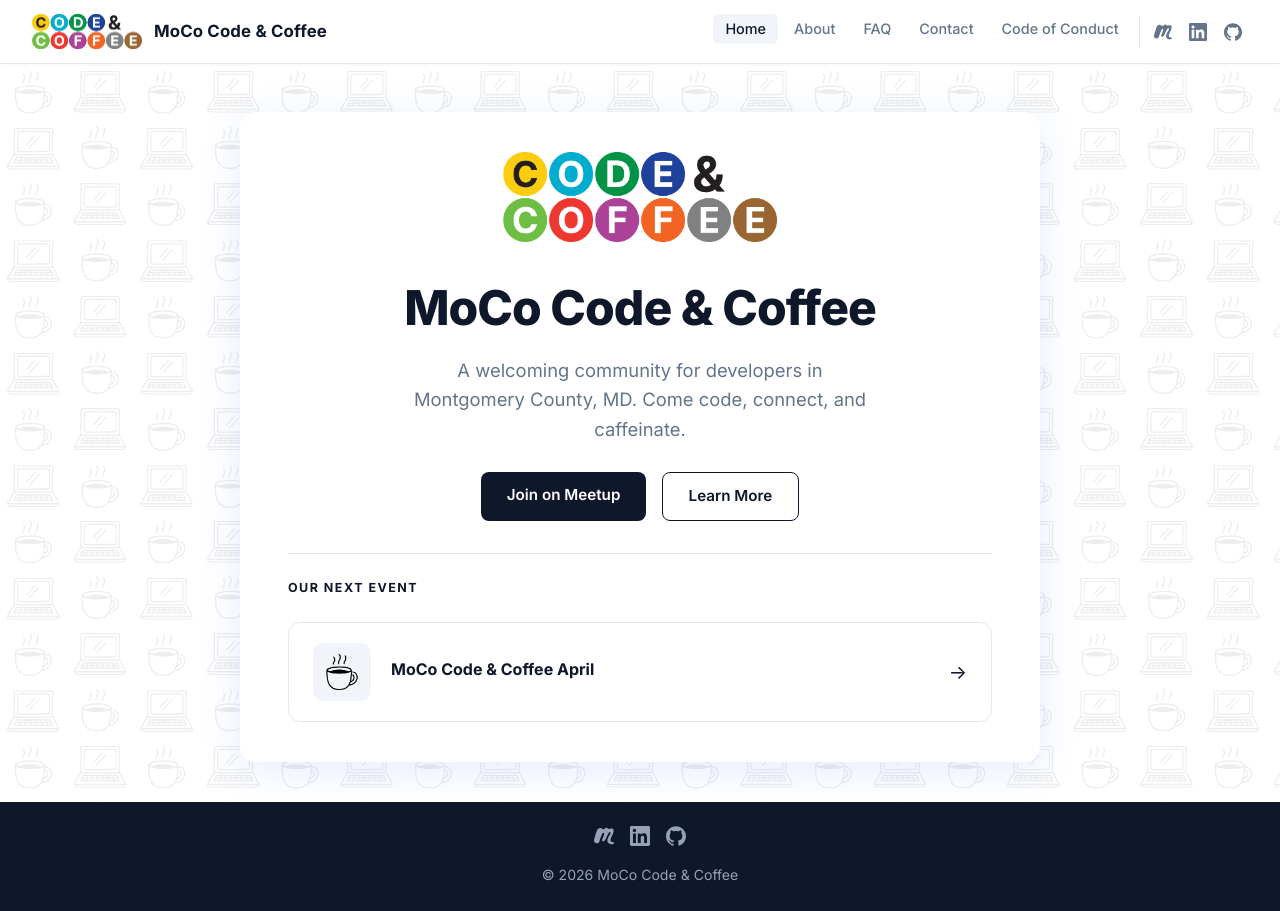
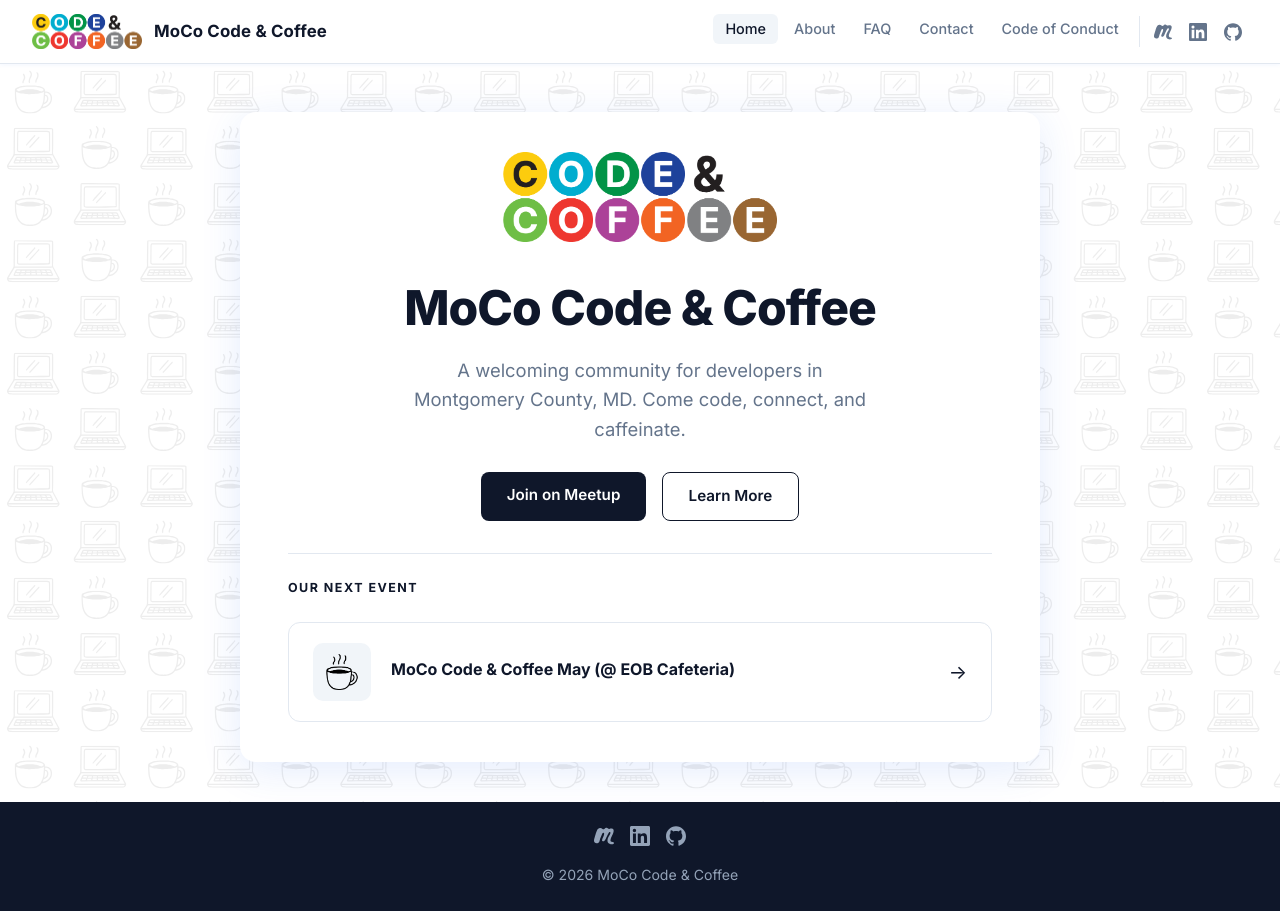
Before and after one commit to mococodeandcoffee/mococodeandcoffee.github.io, a Jekyll site: the page built from index.md, in a window 1280 px wide. Built offline with Jekyll 4.4.1, drawn with Linux system fonts in a browser that asks for light colours.

Commit message:
chore: update events from Meetup RSS

```diff
--- a/_data/events.yml
+++ b/_data/events.yml
@@ -1,5 +1,5 @@
 # Auto-generated by .github/workflows/fetch-events.yml — do not edit manually
-- title: "MoCo Code & Coffee April"
-  url: https://www.meetup.com/mocode-coffee/events/313614268/
-  month: Apr
+- title: "MoCo Code & Coffee May (@ EOB Cafeteria)"
+  url: https://www.meetup.com/mocode-coffee/events/314256712/
+  month: May
   description: "MoCo Code and Coffee is an inclusive, informal, co-working session. We're community-led and community-run by devs, for devs. People of all skill…"
```
